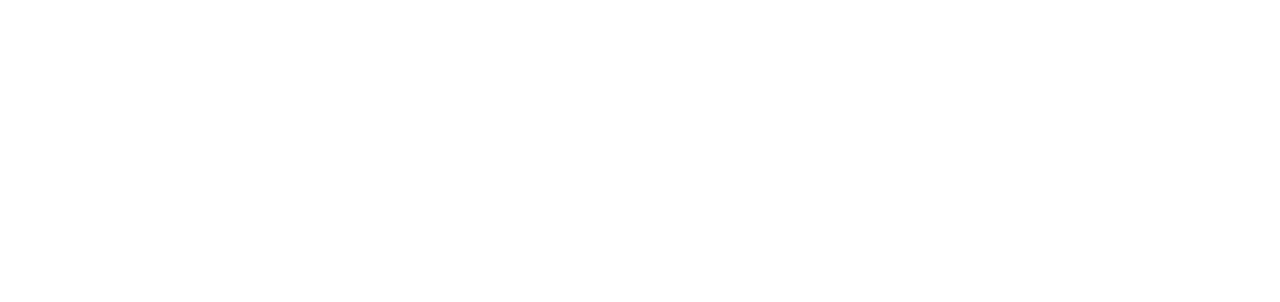
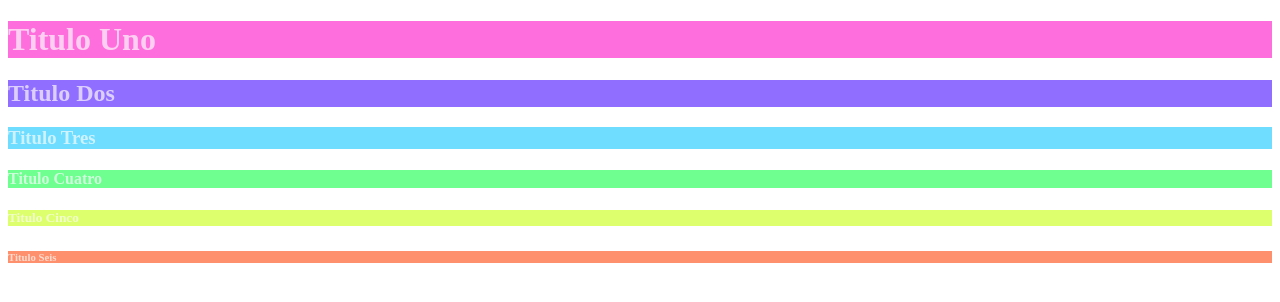
Before and after one commit to KeniaBurgos/U2ConstruyePagiWeb, a plain HTML site: page actividad4.html in a window 1280 px wide. Drawn offline with Linux system fonts and the light colour scheme.

Commit message:
<!DOCTYPE html> <html>   <head>     <meta charset="utf-8">     <meta name="viewport" content="width=device-width">     <title>Actividad 4. Definición de estilos a nivel Página</title>     <style>       h1 {         color: #ffcff2;         background-color: #ff6edd;       }       h2 {         color: #dccfff;         background-color: #906eff;       }       h3 {         color: #cff2ff;         background-color: #6eddff;       }       h4 {         color: #cfffdc;         background-color: #6eff90;       }       h5 {         color: #f2ffcf;         background-color: #ddff6e;       }       h6 {         color: #ffdccf;         background-color: #ff906e;       }     </style> </head>   <body>     <h1>Titulo Uno</h1>     <h2>Titulo Dos</h2>     <h3>Titulo Tres</h3>     <h4>Titulo Cuatro</h4>     <h5>Titulo Cinco</h5>     <h6>Titulo Seis</h6>   </body> </html>

```diff
--- a/actividad4.html
+++ b/actividad4.html
@@ -3,12 +3,40 @@
   <head>
     <meta charset="utf-8">
     <meta name="viewport" content="width=device-width">
-    <title>Actividad 4. Definición de estilos</title>
+    <title>Actividad 4. Definición de estilos a nivel Página</title>
     <style>
-
+      h1 {
+        color: #ffcff2;
+        background-color: #ff6edd;
+      }
+      h2 {
+        color: #dccfff;
+        background-color: #906eff;
+      }
+      h3 {
+        color: #cff2ff;
+        background-color: #6eddff;
+      }
+      h4 {
+        color: #cfffdc;
+        background-color: #6eff90;
+      }
+      h5 {
+        color: #f2ffcf;
+        background-color: #ddff6e;
+      }
+      h6 {
+        color: #ffdccf;
+        background-color: #ff906e;
+      }
     </style>
 </head>
   <body>
-
+    <h1>Titulo Uno</h1>
+    <h2>Titulo Dos</h2>
+    <h3>Titulo Tres</h3>
+    <h4>Titulo Cuatro</h4>
+    <h5>Titulo Cinco</h5>
+    <h6>Titulo Seis</h6>
   </body>
 </html>
```
